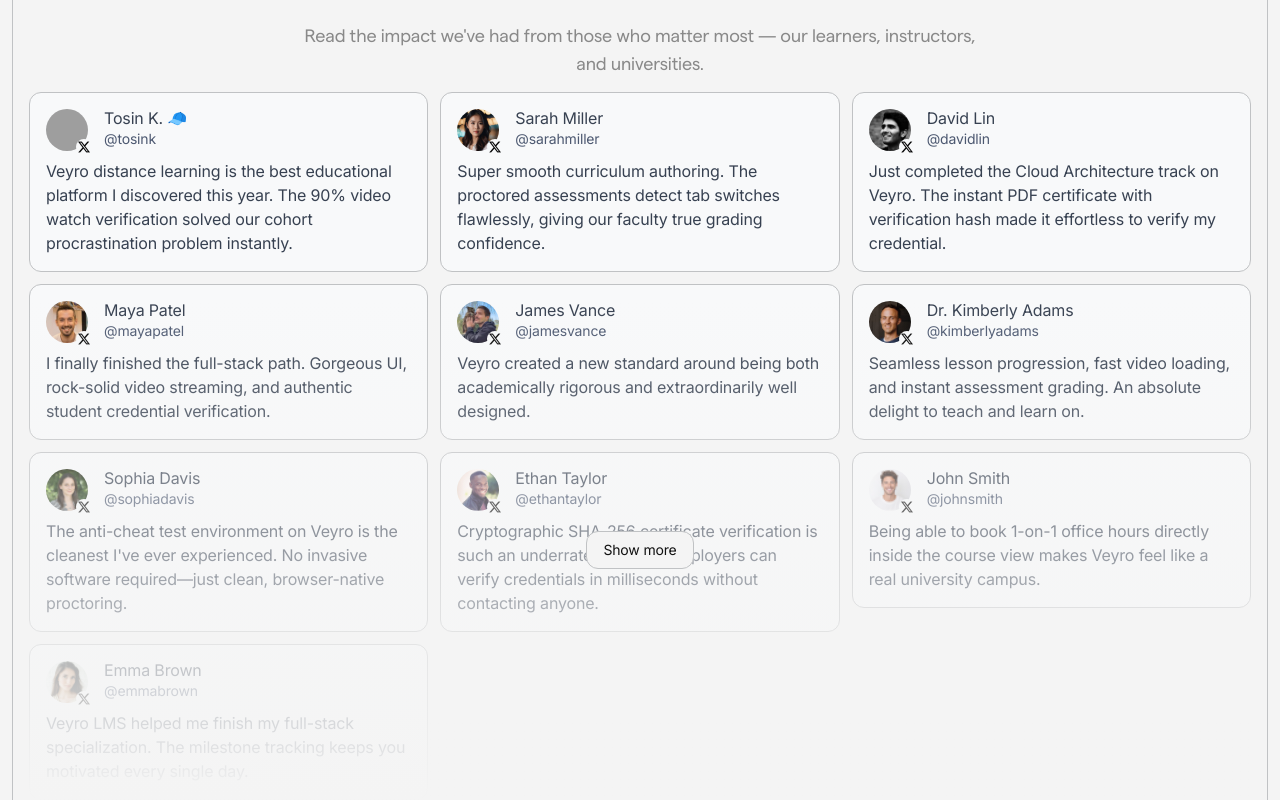
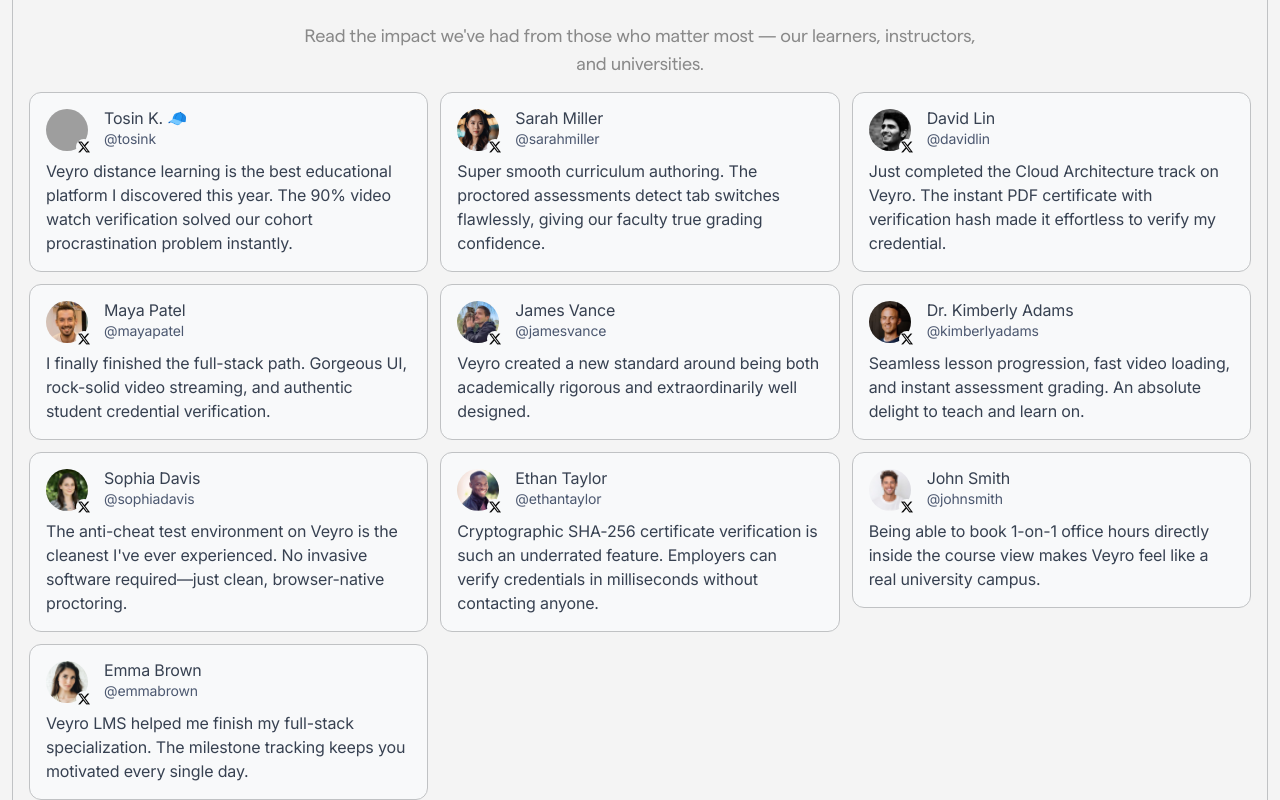
Before and after one commit to Keerthanreddy01/Veyro, a React (Vite) app in the folder frontend/: page / in a window 1280 px wide. Shown: the part 6143-6943 px from the top of the page. Built offline with nearby package versions, Linux system fonts and the light colour scheme; no server answers; grey boxes are pictures that could not be loaded.

Commit message:
fix(ui): remove intrusive show more overlay on wall of love reviews

```diff
--- a/frontend/src/components/sections/WallOfLove/ReviewsGrid.tsx
+++ b/frontend/src/components/sections/WallOfLove/ReviewsGrid.tsx
@@ -74,11 +74,11 @@
         ))}
       </div>
 
-      {state < 50 && (
-        <div className="absolute inset-x-0 bottom-0 h-[500px] bg-gradient-to-b from-transparent to-[#F4F4F4] grid place-items-center">
+      {state < reviews.length && (
+        <div className="absolute inset-x-0 bottom-0 h-36 bg-gradient-to-b from-transparent via-[#F4F4F4]/80 to-[#F4F4F4] flex items-end justify-center pb-2">
           <button
             onClick={handleClick}
-            className=" px-4 py-2 text-sm bg-[#F4F4F4] border border-gray rounded-xl font-inter"
+            className="px-5 py-2 text-sm font-medium bg-[#F4F4F4] hover:bg-white text-neutral-800 border border-gray rounded-xl font-inter transition-all shadow-xs hover:shadow cursor-pointer"
           >
             Show more
           </button>
```
